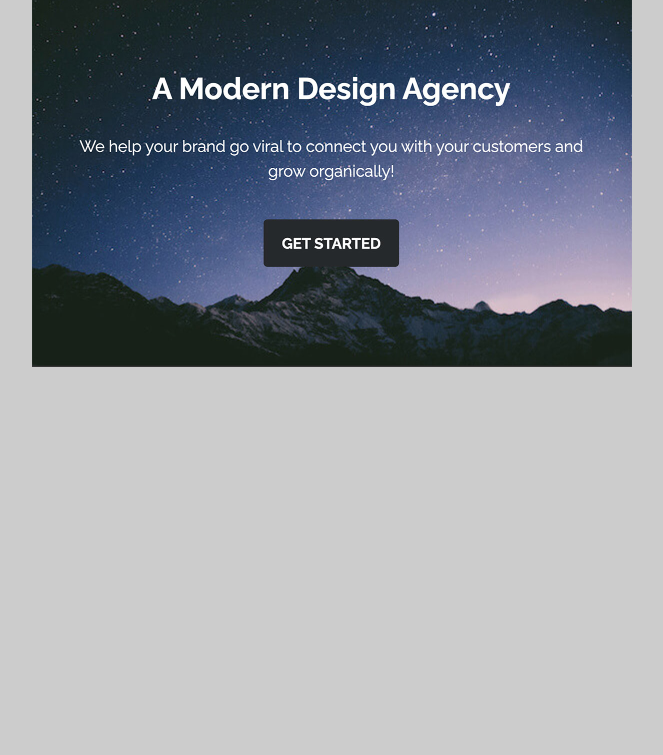
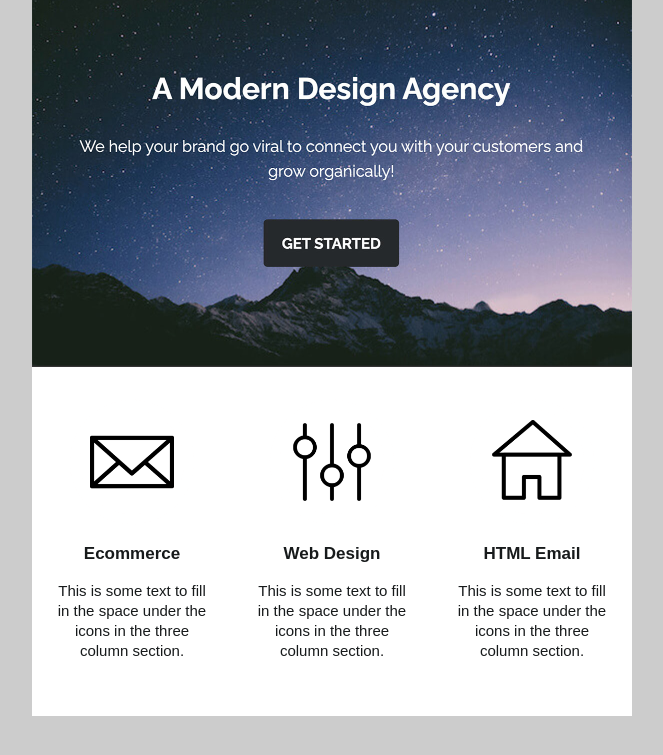
Before and after one commit to ajisrael/learning-html-emails, a plain HTML site: page index.html in a window 1280 px wide. Shown: the part 91-846 px from the top of the page, without its empty margins (308-971 px from the left). Before the commit the page ends 800 px from the top, so only its background shows below. Drawn offline with Linux system fonts and the light colour scheme.

Commit message:
f   - completed three column section

```diff
--- a/index.html
+++ b/index.html
@@ -53,6 +53,30 @@
 			display: inline-block;
 			vertical-align: top;
 			text-align: center;
+		}
+
+		.three-columns {
+			text-align: center;
+			font-size: 0;
+			padding: 15px 0 25px;
+		}
+
+		.three-columns .column {
+			width: 100%;
+			max-width: 200px;
+			display: inline-block;
+			vertical-align: top;
+			text-align: center;
+		}
+
+		.three-columns .padding {
+			padding: 15px;
+		}
+
+		.three-columns .content {
+			font-size: 15px;
+			line-height: 20px;
+			padding: 0 5px;
 		}
 	</style>
 </head>
@@ -116,6 +140,83 @@
 
 			<!-- THREE COLUMN SECTION -->
 
+			<tr>
+				<td>
+					<table width="100%">
+						<tr>
+							<td class="three-columns">
+
+								<table class="column">
+									<tr>
+										<td class="padding">
+
+											<table class="content">
+												<tr>
+													<td>
+														<a href="#"><img src="img/email.png" alt="" width="130px" style="max-width: 130px;"></a>
+													</td>
+												</tr>
+												<tr>
+													<td>
+														<p style="font-weight: bold; font-size: 17px;">Ecommerce</p>
+														<p>This is some text to fill in the space under the icons in the three column section.</p>
+													</td>
+												</tr>
+											</table>
+
+										</td>
+									</tr>
+								</table>
+
+								<table class="column">
+									<tr>
+										<td class="padding">
+
+											<table class="content">
+												<tr>
+													<td>
+														<a href="#"><img src="img/settings.png" alt="" width="130px" style="max-width: 130px;"></a>
+													</td>
+												</tr>
+												<tr>
+													<td>
+														<p style="font-weight: bold; font-size: 17px;">Web Design</p>
+														<p>This is some text to fill in the space under the icons in the three column section.</p>
+													</td>
+												</tr>
+											</table>
+
+										</td>
+									</tr>
+								</table>
+
+								<table class="column">
+									<tr>
+										<td class="padding">
+
+											<table class="content">
+												<tr>
+													<td>
+														<a href="#"><img src="img/home.png" alt="" width="130px" style="max-width: 130px;"></a>
+													</td>
+												</tr>
+												<tr>
+													<td>
+														<p style="font-weight: bold; font-size: 17px;">HTML Email</p>
+														<p>This is some text to fill in the space under the icons in the three column section.</p>
+													</td>
+												</tr>
+											</table>
+
+										</td>
+									</tr>
+								</table>
+
+							</td>
+						</tr>
+					</table>
+				</td>
+			</tr>
 
 			<!-- TWO COLUMN SECTION -->
 
```
